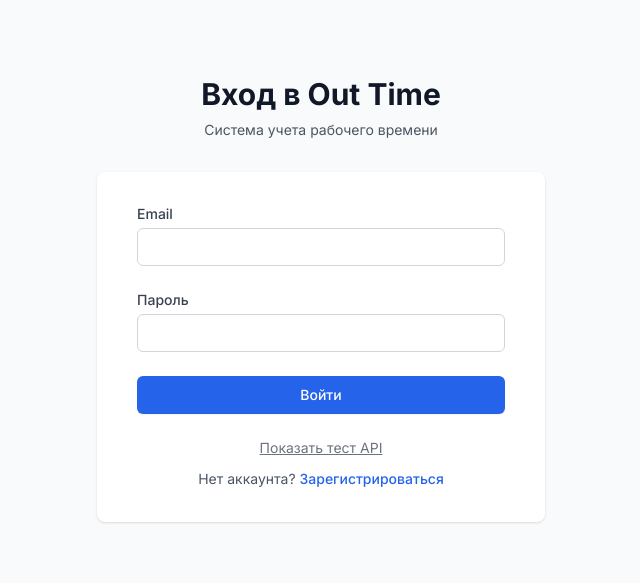
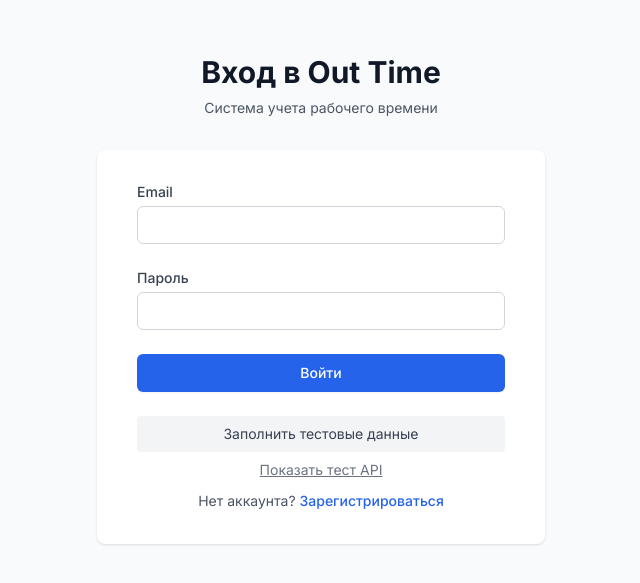
Before and after one commit to muhamed1222/out.time, a React (Vite) app in the folder frontend/: page /login in a window 1280 px wide. Shown: the part 113-696 px from the top of the page, without its empty margins (319-959 px from the left). Built offline with nearby package versions, Linux system fonts and the light colour scheme.

Commit message:
Добавление health endpoint в API и улучшение тестирования

```diff
--- a/frontend/src/components/common/ApiTest.jsx
+++ b/frontend/src/components/common/ApiTest.jsx
@@ -10,11 +10,11 @@ const ApiTest = () => {
 
     // Если мы на продакшн домене, используем продакшн URL
     if (currentHost === 'outtime.outcasts.dev') {
-      return 'https://outtime.outcasts.dev/health'
+      return 'https://outtime.outcasts.dev/api/public/health'
     }
 
     // Иначе используем localhost
-    return 'http://localhost:3000/health'
+    return 'http://localhost:3000/api/public/health'
   }
 
   const testApiConnection = async () => {
@@ -28,6 +28,11 @@ const ApiTest = () => {
 
       // Тест здоровья сервера
       const healthResponse = await fetch(healthUrl)
+
+      if (!healthResponse.ok) {
+        throw new Error(`HTTP ${healthResponse.status}: ${healthResponse.statusText}`)
+      }
+
       const healthData = await healthResponse.json()
 
       setTestResult({
@@ -37,6 +42,7 @@ const ApiTest = () => {
           baseURL: api.defaults.baseURL,
           healthUrl: healthUrl,
           health: healthData,
+          httpStatus: healthResponse.status,
           timestamp: new Date().toISOString()
         }
       })
--- a/frontend/src/pages/Login.jsx
+++ b/frontend/src/pages/Login.jsx
@@ -36,6 +36,13 @@ function Login() {
     } finally {
       setIsLoading(false)
     }
+  }
+
+  const handleTestLogin = () => {
+    setFormData({
+      email: 'admin@outcasts.dev',
+      password: 'admin123'
+    })
   }
 
   return (
@@ -103,6 +110,14 @@ function Login() {
             <div className="flex flex-col space-y-2">
               <button
                 type="button"
+                onClick={handleTestLogin}
+                className="text-sm bg-gray-100 text-gray-700 px-3 py-2 rounded hover:bg-gray-200"
+              >
+                Заполнить тестовые данные
+              </button>
+
+              <button
+                type="button"
                 onClick={() => setShowApiTest(!showApiTest)}
                 className="text-sm text-gray-500 hover:text-gray-700 underline"
               >
```
Also changed, not shown: 1 other file (tests, documents, lock files or other folders). Lines whose indentation alone changed are shown as unchanged.
